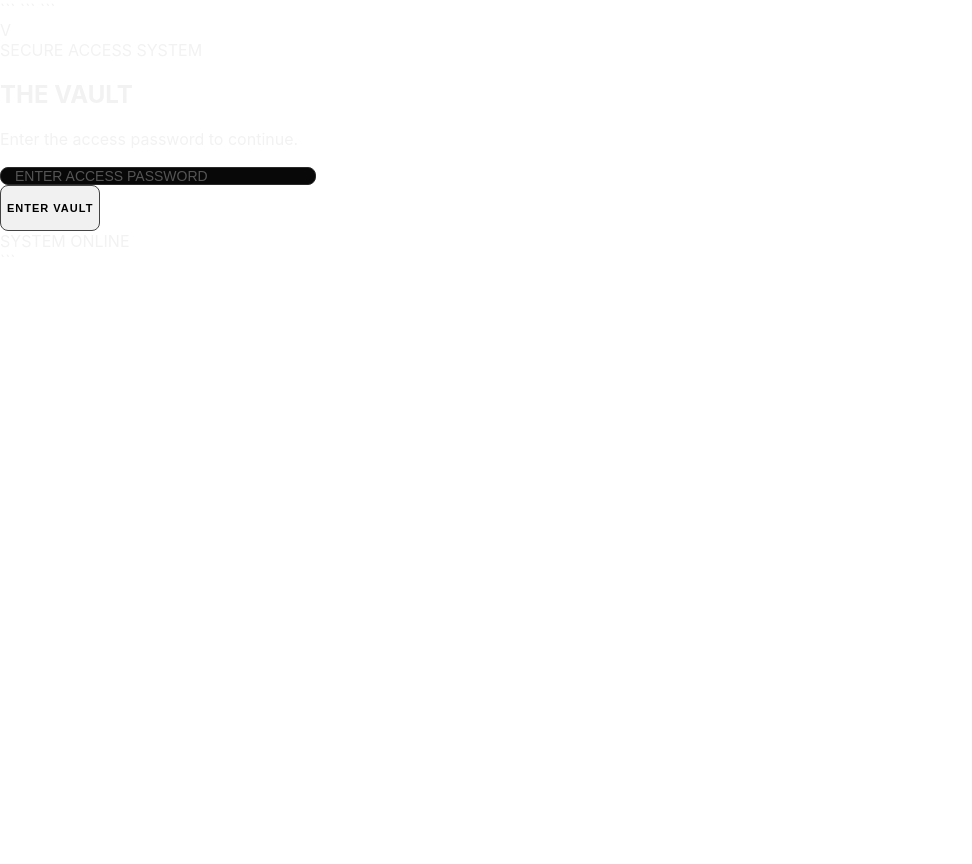
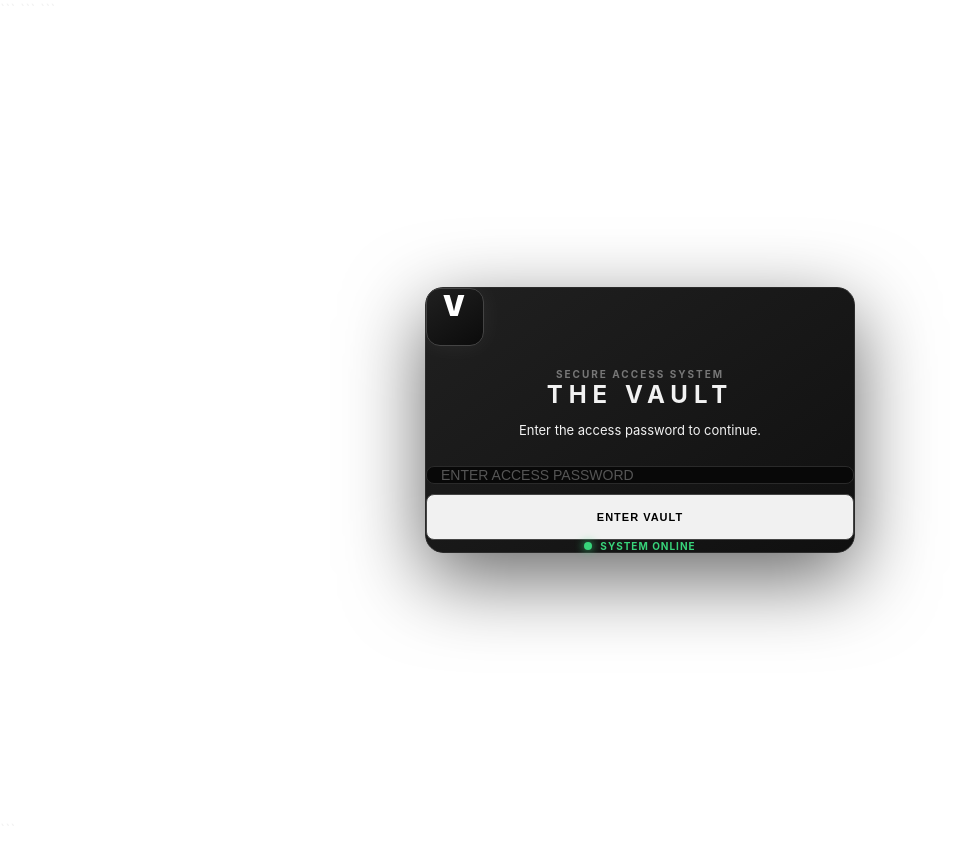
Before and after one commit to dip0001-boop/rammerhead-proxy, a website: page public/index.html in a window 1280 px wide. Shown: the whole page, without its empty margins (0-972 px from the left). Before the commit the page ends 800 px from the top, so only its background shows below. Drawn offline with Linux system fonts and the light colour scheme.

Commit message:
Update style.css

````diff
--- a/public/style.css
+++ b/public/style.css
@@ -7,6 +7,7 @@
 --muted: #888888;
 --accent: #ffffff;
 --success: #38d47a;
+--danger: #ff7777;
 }
 
 * {
@@ -73,6 +74,159 @@ mask-image: linear-gradient(
 
 }
 
+/* LOGIN */
+
+.login-screen {
+min-height: 100vh;
+
+```
+display: flex;
+align-items: center;
+justify-content: center;
+
+padding: 24px;
+```
+
+}
+
+.login-card {
+width: min(430px, 100%);
+
+```
+padding: 42px 34px;
+
+border: 1px solid var(--border);
+border-radius: 18px;
+
+background:
+    linear-gradient(
+        145deg,
+        rgba(25, 25, 25, 0.97),
+        rgba(8, 8, 8, 0.97)
+    );
+
+box-shadow:
+    0 25px 80px rgba(0, 0, 0, 0.6);
+
+text-align: center;
+```
+
+}
+
+.login-logo {
+margin-bottom: 22px;
+}
+
+.vault-symbol {
+width: 58px;
+height: 58px;
+
+```
+display: inline-flex;
+align-items: center;
+justify-content: center;
+
+border: 1px solid #444;
+border-radius: 14px;
+
+background:
+    linear-gradient(
+        145deg,
+        #202020,
+        #0b0b0b
+    );
+
+color: #ffffff;
+
+font-size: 28px;
+font-weight: 900;
+letter-spacing: 2px;
+
+box-shadow:
+    0 0 25px rgba(255, 255, 255, 0.06);
+```
+
+}
+
+.login-eyebrow {
+display: block;
+
+```
+margin-bottom: 10px;
+
+color: #777;
+
+font-size: 10px;
+font-weight: bold;
+letter-spacing: 2px;
+```
+
+}
+
+.login-card h1 {
+margin: 0;
+
+```
+font-size: 30px;
+letter-spacing: 6px;
+```
+
+}
+
+.login-card p {
+margin: 12px 0 26px;
+
+```
+color: var(--muted);
+
+font-size: 13px;
+line-height: 1.5;
+```
+
+}
+
+.login-input-group {
+display: flex;
+flex-direction: column;
+gap: 10px;
+}
+
+.login-status {
+display: flex;
+align-items: center;
+justify-content: center;
+gap: 8px;
+
+```
+margin-top: 24px;
+
+color: var(--success);
+
+font-size: 10px;
+font-weight: bold;
+letter-spacing: 1px;
+```
+
+}
+
+.error-text {
+margin-top: 14px;
+padding: 11px 13px;
+
+```
+border: 1px solid #542626;
+border-radius: 8px;
+
+background: #241111;
+
+color: var(--danger);
+
+font-size: 12px;
+line-height: 1.4;
+```
+
+}
+
 /* HEADER */
 
 .vault-header {
@@ -96,16 +250,9 @@ backdrop-filter: blur(12px);
 
 }
 
-.vault-logo img {
+.vault-logo .vault-symbol {
 width: 58px;
 height: 58px;
-
-```
-object-fit: contain;
-
-border-radius: 12px;
-```
-
 }
 
 .vault-header h1 {
@@ -651,6 +798,8 @@ border-radius: 8px;
 background: #241111;
 
 color: #ff7777;
+
+font-size: 13px;
 ```
 
 }
@@ -684,6 +833,8 @@ gap: 10px;
 ```
 
 }
+
+/* INPUTS */
 
 input {
 width: 100%;
@@ -1187,6 +1338,15 @@ color: #ffffff;
 .vault-bottom-nav {
     bottom: 10px;
 }
+
+.login-card {
+    padding: 32px 22px;
+}
+
+.login-card h1 {
+    font-size: 25px;
+    letter-spacing: 4px;
+}
 ```
 
 }
````
